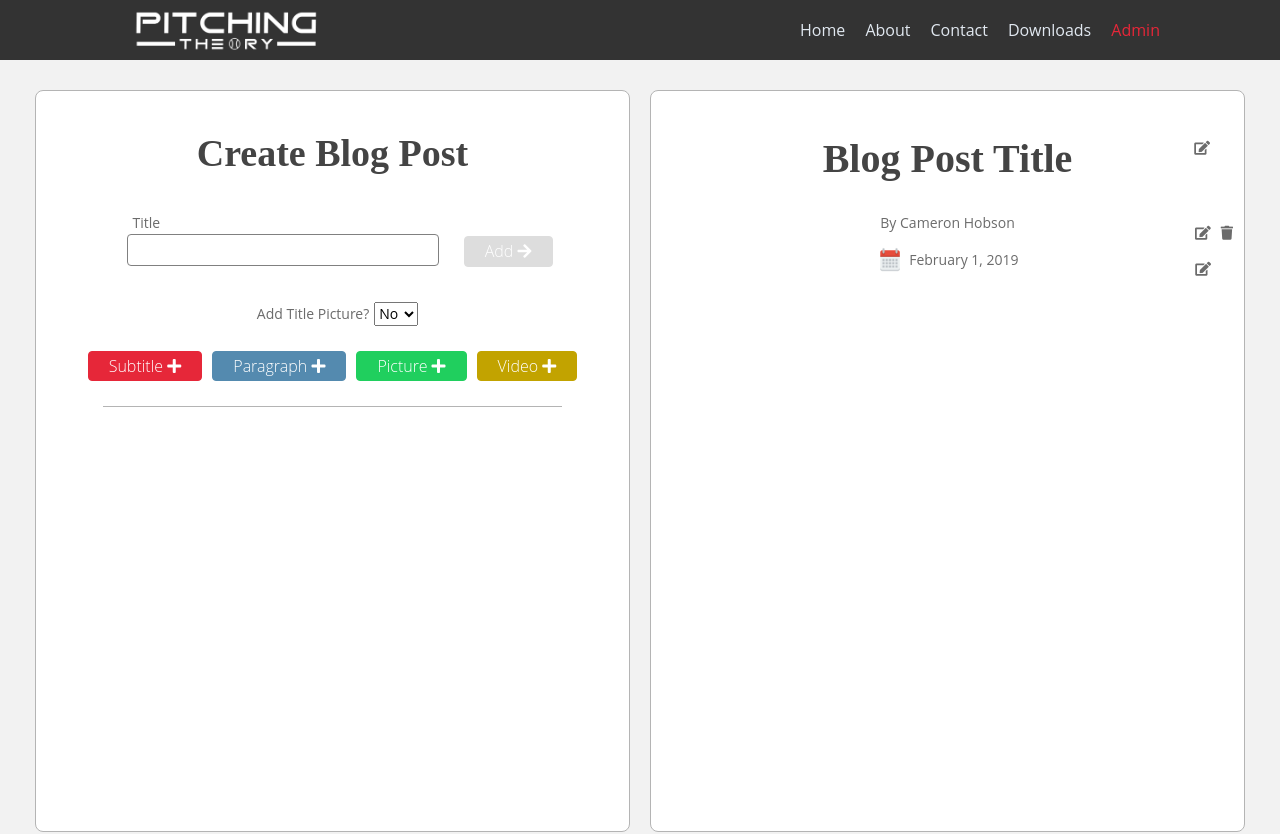
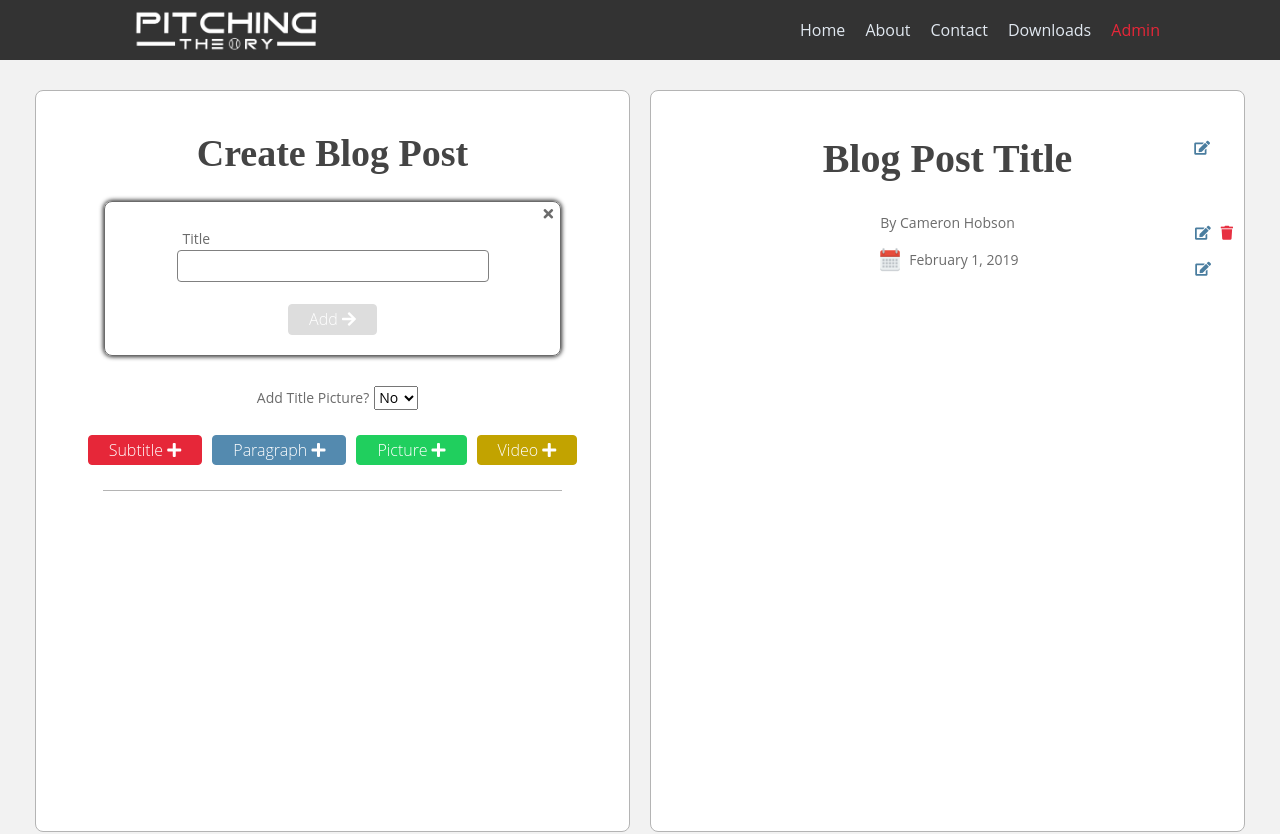
Before and after one commit to shanehobson/blog, an Angular app: page /create in a window 1280 px wide. Shown: the top 834 px of the page. Built offline with nearby package versions, Linux system fonts and the light colour scheme; sample sign-in values are in the browser's storage.

Commit message:
Added box shadow to blog input elements, added colors to icons

```diff
--- a/src/app/create/author-input/author-input.component.html
+++ b/src/app/create/author-input/author-input.component.html
@@ -1,6 +1,6 @@
 <form class="input-field-form blog-input-border blog-input-border_blue" style="position: relative; padding-top: 15px; padding-bottom: 15px;">
     <div class="d-flex j-center flex-column align-center" style="margin-left: auto; margin-right: auto;" [formGroup]="authorForm">
-        <div class="d-flex j-center align-end" style="font-size: 14px; margin-top: 10px;">
+        <div class="d-flex j-start align-end" style="width: 300px; margin: 15px auto 0 auto; font-size: 14px;">
             Author
           </div>
         <div class="d-flex j-center align-start" style="margin-left: auto; margin-right: auto;">
--- a/src/app/create/create.component.html
+++ b/src/app/create/create.component.html
@@ -4,9 +4,12 @@
       <div class="create-post-section">
         <form [formGroup]="createPostForm">
           <h2 class="create-blog-post-page-title">Create Blog Post</h2>
-          <div *ngIf="editTitleMode" class="input-field" style="margin-left: auto; margin-right: auto; max-width: 450px;">
-              <label class="create-input-label">Title</label>
-              <div class="d-flex j-center non-mobile-align-start mobile-align-center mobile-flex-column" style="margin-left: auto; margin-right: auto;">
+          <div *ngIf="editTitleMode" class="input-field blog-input-border" style="margin: 5px auto 20px auto; width: 435px; position: relative;">
+              <div class="input-field-close-out" style="position: absolute; top: 0; right: 7px;" (mouseup)="removeTitle()">
+                  <i class="fa fa-times"></i>
+                </div>
+              <label class="create-input-label" style="margin-top: 15px; max-width: 300px;">Title</label>
+              <div class="d-flex j-space-between align-center flex-column" style="margin-left: auto; margin-right: auto;">
                   <input
                   class="create-input-control"
                   style="border: 1px solid #808080; border-radius: 4px;"
@@ -15,7 +18,7 @@
                   (keydown.enter)="addTitle(createPostForm)"
                   required
                   >
-                  <div class="add-button-container d-flex non-mobile-j-start mobile-j-center align-center;">
+                  <div class="add-button-container d-flex j-center align-center;">
                     <button
                     style="margin-top: 2px;"
                       type="button"
--- a/src/app/create/create.component.scss
+++ b/src/app/create/create.component.scss
@@ -41,7 +41,7 @@
 }
 
 .add-button-container {
-    padding: 0 5px 5px 5px;
+    padding: 20px 5px 5px 5px;
 }
 
 @media only screen and (max-width: $tablet-breakpoint) {
@@ -69,9 +69,9 @@
         max-width: 300px;
     }
 
-    .add-button-container {
-        padding-top: 20px;
-    }
+    // .add-button-container {
+    //     padding-top: 20px;
+    // }
 
     .create-blog-post-page-title {
         margin-bottom: 0;
--- a/src/app/create/create.component.ts
+++ b/src/app/create/create.component.ts
@@ -125,6 +125,10 @@ export class CreateComponent implements OnInit, OnDestroy {
     this.editDateMode = true;
   }
 
+  removeTitle() {
+    this.editTitleMode = false;
+  }
+
   removeDate() {
     this.editDateMode = false;
   }
@@ -141,6 +145,7 @@ export class CreateComponent implements OnInit, OnDestroy {
 
   removeAuthor() {
     this.editAuthorMode = false;
+    this.blog.author = '';
     this.saveDataToSessionStorage();
   }
   addTitle(form) {
--- a/src/app/create/date-input/date-input.component.html
+++ b/src/app/create/date-input/date-input.component.html
@@ -1,6 +1,6 @@
 <form class="input-field-form blog-input-border blog-input-border_blue" style="position: relative; padding-top: 0; padding-bottom: 15px;">
     <div class="d-flex j-center flex-column align-center" style="margin-left: auto; margin-right: auto;" [formGroup]="dateForm">
-        <div class="d-flex j-center align-end" style="font-size: 14px;">
+        <div class="d-flex j-start align-end" style="width: 300px; margin: 15px auto 0 auto; font-size: 14px;">
             Date
           </div>
         <div class="d-flex j-center align-start" style="margin-left: auto; margin-right: auto;">
@@ -28,3 +28,5 @@
       <i class="fa fa-times"></i>
     </div>
 </form>
+
+<div class="d-flex j-left align-center" style="width: 300px; margin: 15px auto 0 auto;">
--- a/src/styles.scss
+++ b/src/styles.scss
@@ -98,10 +98,12 @@ a:focus {
     margin: 0 auto 25px auto;
     padding: 30px;
     position: relative;
-    border: 2px solid;
+    border: 1px solid;
     border-radius: 8px;
     width: 394px;
-    box-shadow: 0px 5px 3px -3px #eee;
+    box-shadow: 0 0 4px 1px rgba(0, 0, 0, 0.8);
+    -webkit-box-shadow: 0 0 4px 1px rgba(0, 0, 0, 0.8);
+    -moz-box-shadow: 0 0 4px 1px rgba(0, 0, 0, 0.8);
 }
 
 .blog-input-border_green {
@@ -218,6 +220,14 @@ a:focus {
     margin: 15px auto;
 }
 
+.fa-edit {
+    color: lighten($warrantyBlue, 5);
+}
+
+.fa-trash {
+    color: lighten($richRed, 2);
+}
+
 @media only screen and (max-width: $tablet-breakpoint) {
     .section-title{
         margin-left: auto;
```
Also changed, not shown: 4 other files (tests, documents, lock files or other folders).
